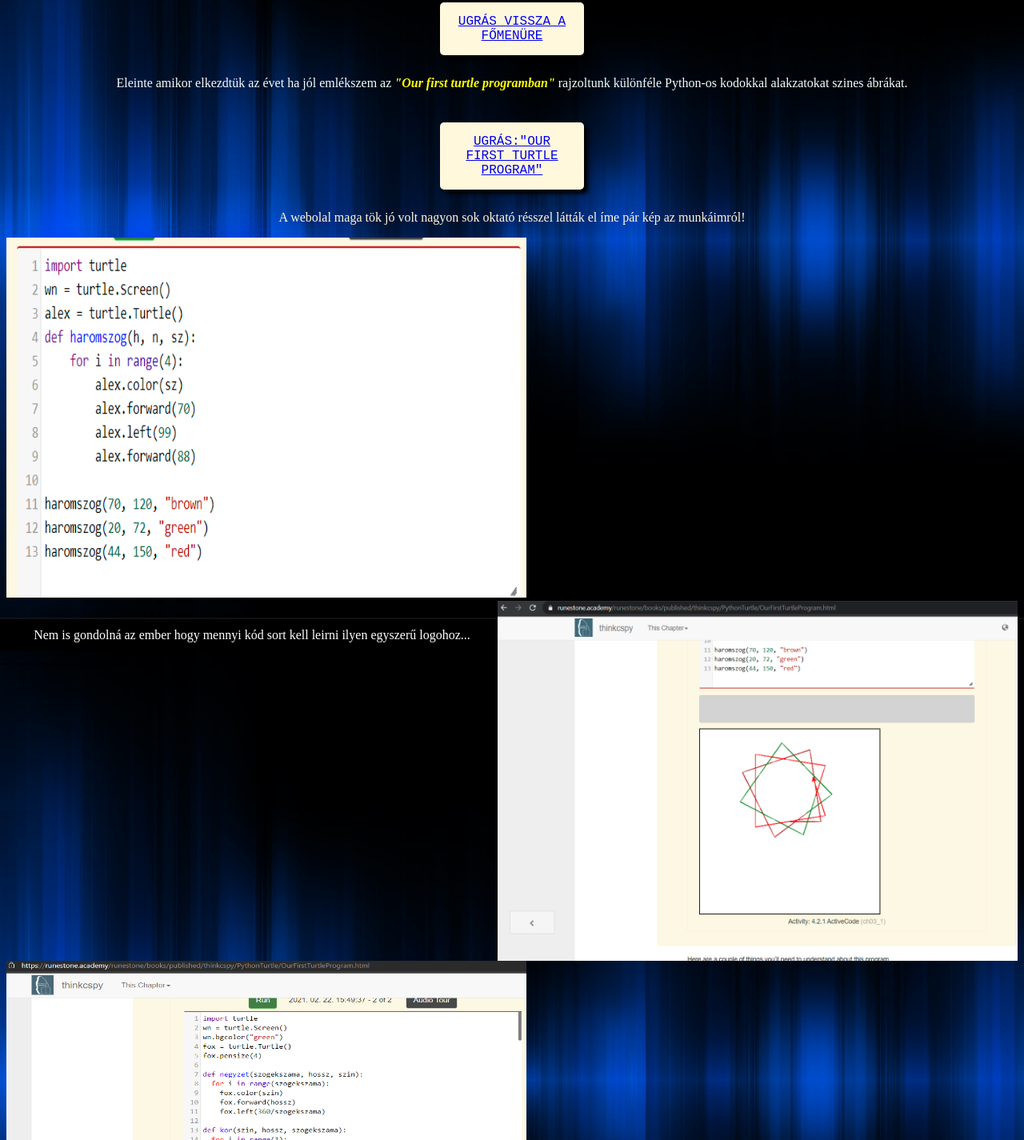
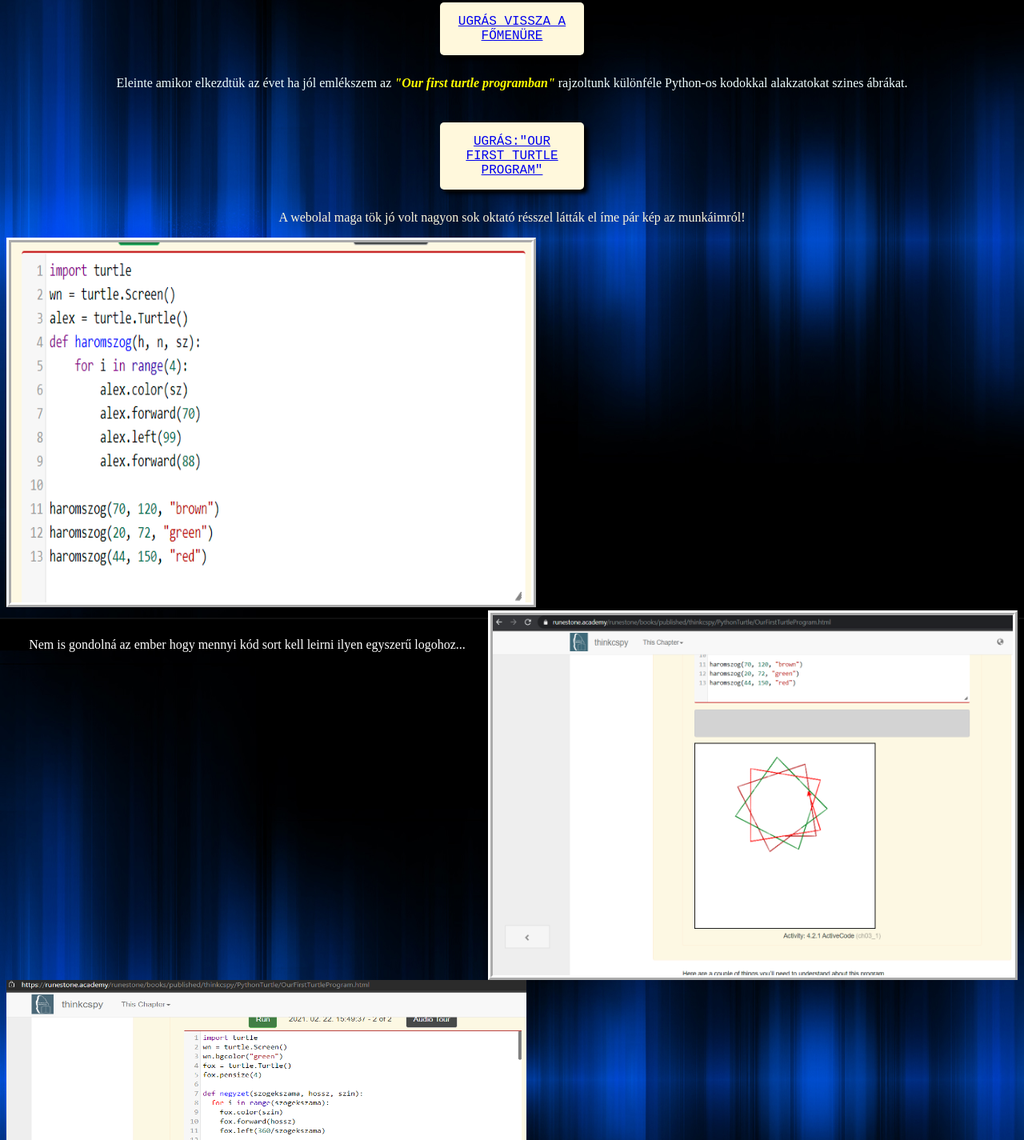
Before and after one commit to loczylevi/projektmunka, a plain HTML site: page Phytonos-Tanulmányaim.html in a window 1280 px wide. Shown: the part 277-1702 px from the top of the page at 80% size. Drawn offline with Linux system fonts and the light colour scheme.

Commit message:
Update stilus1.css

```diff
--- a/stilus1.css
+++ b/stilus1.css
@@ -99,6 +99,7 @@ html, body{
     float: center;
     width:650px;
     height:450px;
+    border: 6px ridge white;
 
 }
 .p{
@@ -109,6 +110,7 @@ html, body{
     float: right;
     width:650px;
     height: 450px;
+    border: 6px ridge white;
 }
 .p2{
     text-align: center;
```
